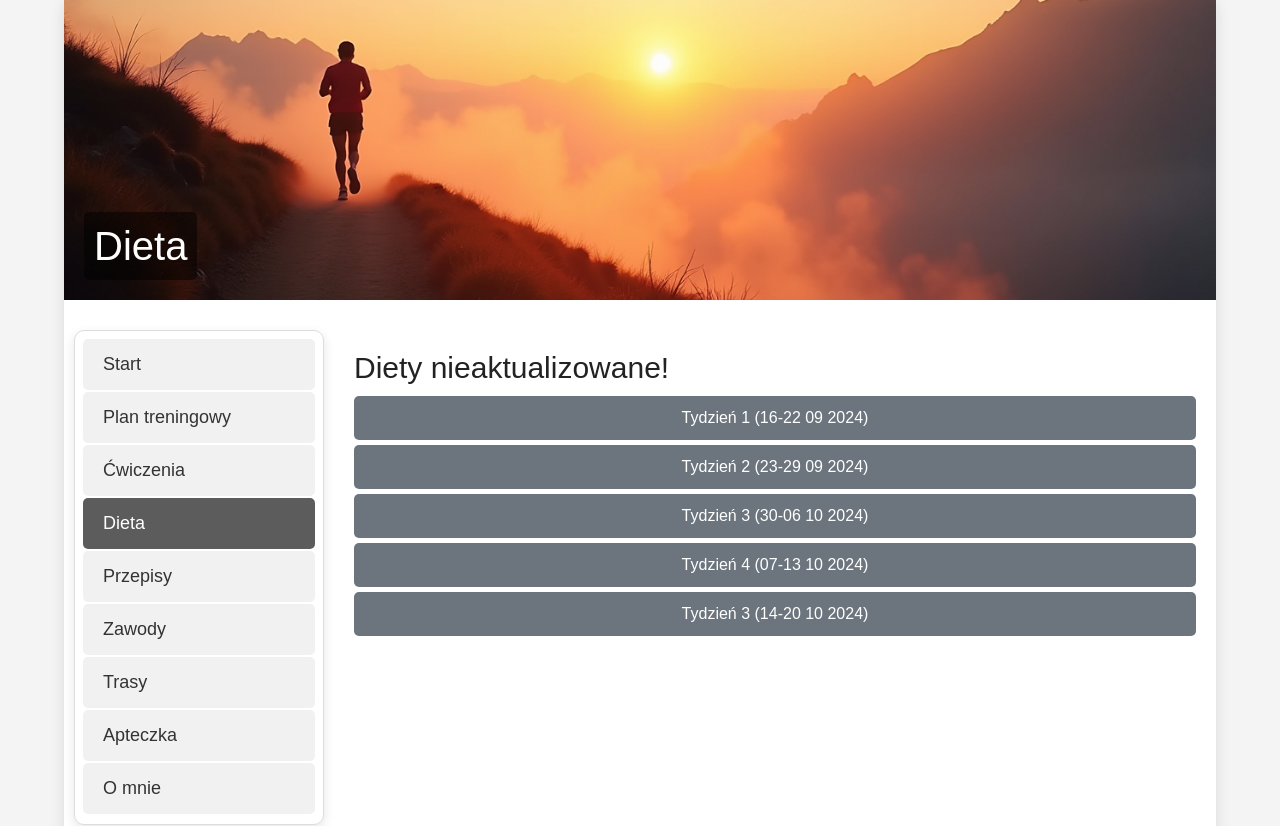
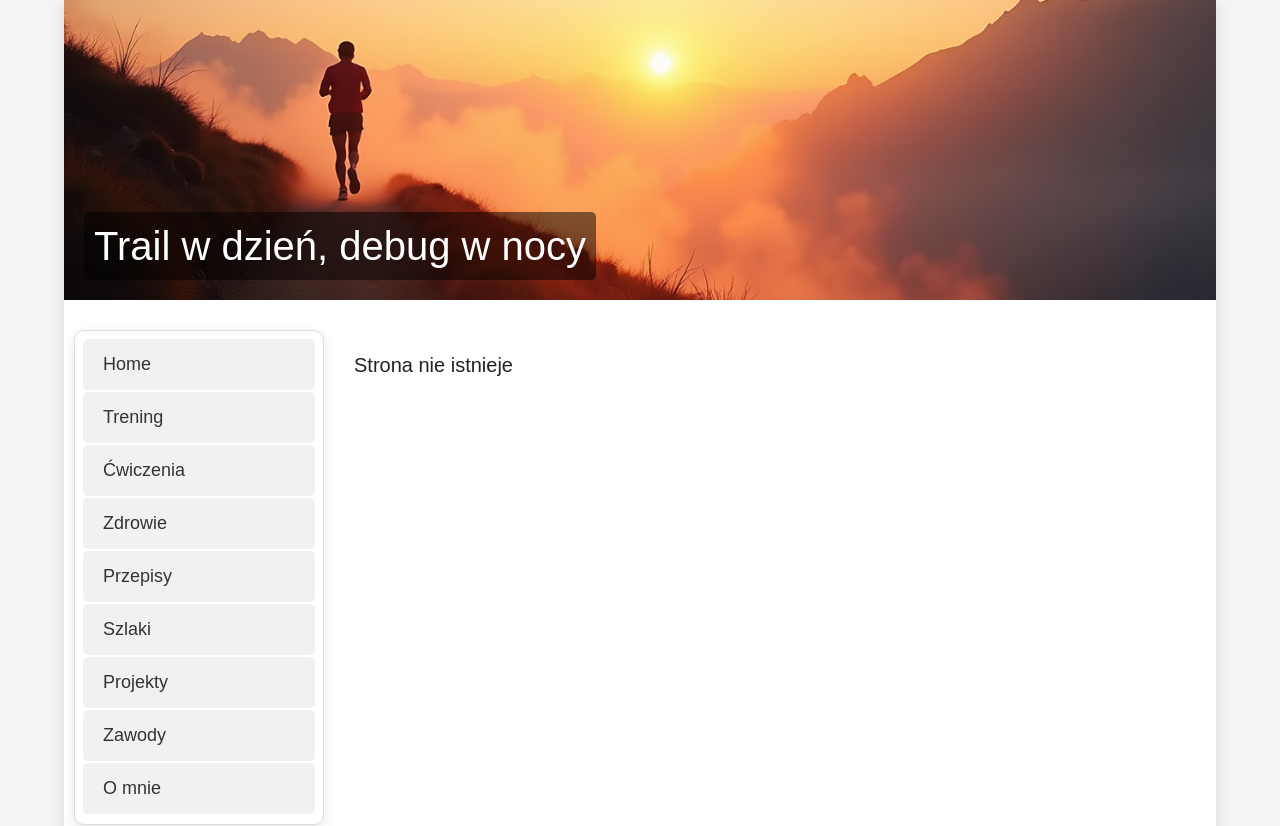
Before and after one commit to DevyWhite/bieganie-treningi-dieta, a React (Create React App) app: page /dieta in a window 1280 px wide. Shown: the top 826 px of the page. Built offline with nearby package versions, Linux system fonts and the light colour scheme.

Commit message:
refactor: reorder navigation items and simplify URL paths

```diff
--- a/src/major/Header.js
+++ b/src/major/Header.js
@@ -9,11 +9,11 @@ import img3 from "../images/heder/runer2.jpeg";
 const list = [
    { name: "Trail w dzień, debug w nocy", path: "/" },
    { name: "Plan Treningowy", path: "/treningi" },
-   { name: "Dieta", path: "/dieta" },
+   { name: "Projekty", path: "/projekty" },
    { name: "Przepisy", path: "/przepisy" },
    { name: "Zawody", path: "/zawody-biegowe" },
-   { name: "Trasy", path: "/trasy-biegowe" },
-   { name: "Apteczka", path: "/" },
+   { name: "Szlaki", path: "/szlaki" },
+   { name: "Zdrowie", path: "/zdrowie" },
 ];
 
 const Header = () => {
@@ -23,7 +23,7 @@ const Header = () => {
       switch (location.pathname) {
          case "/treningi":
             return img2;
-         case "/apteczka":
+         case "/zdrowie":
             return img3;
          case "/admin":
             return img1;
--- a/src/major/Navigation.js
+++ b/src/major/Navigation.js
@@ -3,14 +3,14 @@ import { NavLink } from "react-router-dom";
 import "../styles/Navigation.css";
 
 const list = [
-   { name: "Start", path: "/" },
-   { name: "Plan treningowy", path: "/treningi" },
+   { name: "Home", path: "/" },
+   { name: "Trening", path: "/treningi" },
    { name: "Ćwiczenia", path: "/cwiczenia" },
-   { name: "Dieta", path: "/dieta" },
+   { name: "Zdrowie", path: "/zdrowie" },
    { name: "Przepisy", path: "/przepisy" },
+   { name: "Szlaki", path: "/szlaki" },
+   { name: "Projekty", path: "/projekty" },
    { name: "Zawody", path: "/zawody-biegowe" },
-   { name: "Trasy", path: "/trasy-biegowe" },
-   { name: "Apteczka", path: "/apteczka" },
    { name: "O mnie", path: "/o-mnie" },
 ];
 
--- a/src/major/Page.js
+++ b/src/major/Page.js
@@ -8,11 +8,11 @@ import ErrorPage from "../pages/ErrorPage";
 // import LoginPage from "../pages/LoginPage";
 
 import Treningi from "../pages/Treningi";
-import Dieta from "../pages/Dieta";
+import Projekty from "../pages/Projekty";
 import Przepisy from "../pages/Przepisy";
-import Apteczka from "../pages/Apteczka";
+import Zdrowie from "../pages/Zdrowie";
 import ZawodyBiegowe from "../pages/ZawodyBiegowe";
-import TrasyBiegowe from "../pages/TrasyBiegowe";
+import Szlaki from "../pages/Szlaki";
 
 import RecipePage from "../pages/RecipePage";
 import ArticlePage from "../pages/ArticlePage";
@@ -34,10 +34,10 @@ const Page = () => {
          {/* <Route path='/login' element={<LoginPage />} /> */}
 
          <Route path='/treningi' element={<Treningi />} />
-         <Route path='/dieta' element={<Dieta />} />
-         <Route path='/apteczka' element={<Apteczka />} />
+         <Route path='/projekty' element={<Projekty />} />
+         <Route path='/zdrowie' element={<Zdrowie />} />
          <Route path='/zawody-biegowe' element={<ZawodyBiegowe />} />
-         <Route path='/trasy-biegowe' element={<TrasyBiegowe />} />
+         <Route path='/szlaki' element={<Szlaki />} />
 
          {/* strona o mnie */}
          <Route path='/o-mnie' element={<About />} />
--- a/src/pages/Apteczka.jsx
+++ b/src/pages/Zdrowie.jsx
@@ -1,7 +1,7 @@
 import React from "react";
 import MedicalSuppliesList from "./MedicalSuppliesList";
 
-const Apteczka = () => {
+const Zdrowie = () => {
    return (
       <div>
          <h1>Apteczka Biegacza</h1>
@@ -10,4 +10,4 @@ const Apteczka = () => {
    );
 };
 
-export default Apteczka;
+export default Zdrowie;
```
Also changed, not shown: src/pages/Szlaki.jsx (renamed from src/pages/TrasyBiegowe.jsx, +4 -4 lines), src/data/szlaki.json (renamed from src/data/trasyBiegowe.json), src/pages/Projekty.jsx (added), src/styles/Szlaki.css (renamed from src/styles/trasyBiegowe.css).
